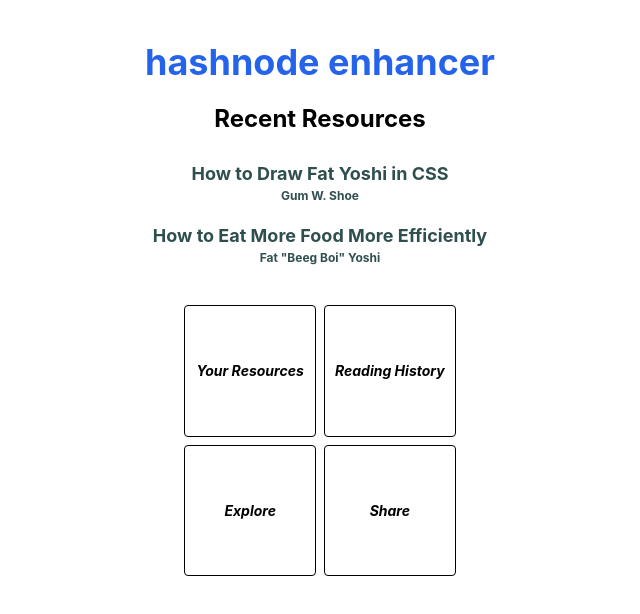
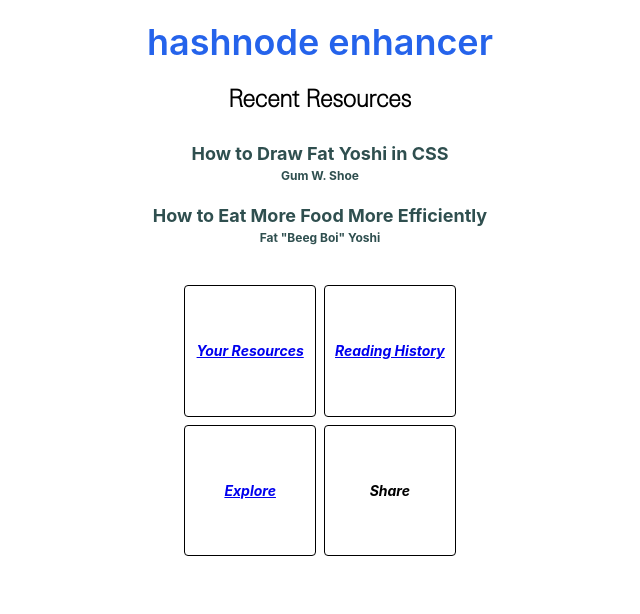
Before and after one commit to Gumshoe21/hashnode-enhancer, a Next.js app in the folder next-app/: page / in a window 1280 px wide. Shown: the top 614 px of the page, without its empty margins (320-960 px from the left). Built offline with nearby package versions, Linux system fonts and the light colour scheme.

Commit message:
chore: add CSS global variables to _app.tsx

```diff
--- a/next-app/pages/_app.tsx
+++ b/next-app/pages/_app.tsx
@@ -1,8 +1,19 @@
-import '@/styles/globals.scss'
+import '@/styles/main.scss'
+import '@/styles/base/_reset.scss'
 import type { AppProps } from 'next/app'
+import { universeTE20Thin } from '@/fonts'
 
 function MyApp({ Component, pageProps }: AppProps) {
-  return <Component {...pageProps} />
+	return (
+		<>
+			<style jsx global>{`
+				:root {
+					--Univers: ${universeTE20Thin.style.fontFamily};
+				}
+			`}</style>
+			<Component {...pageProps} />
+		</>
+	)
 }
 
 export default MyApp
```
